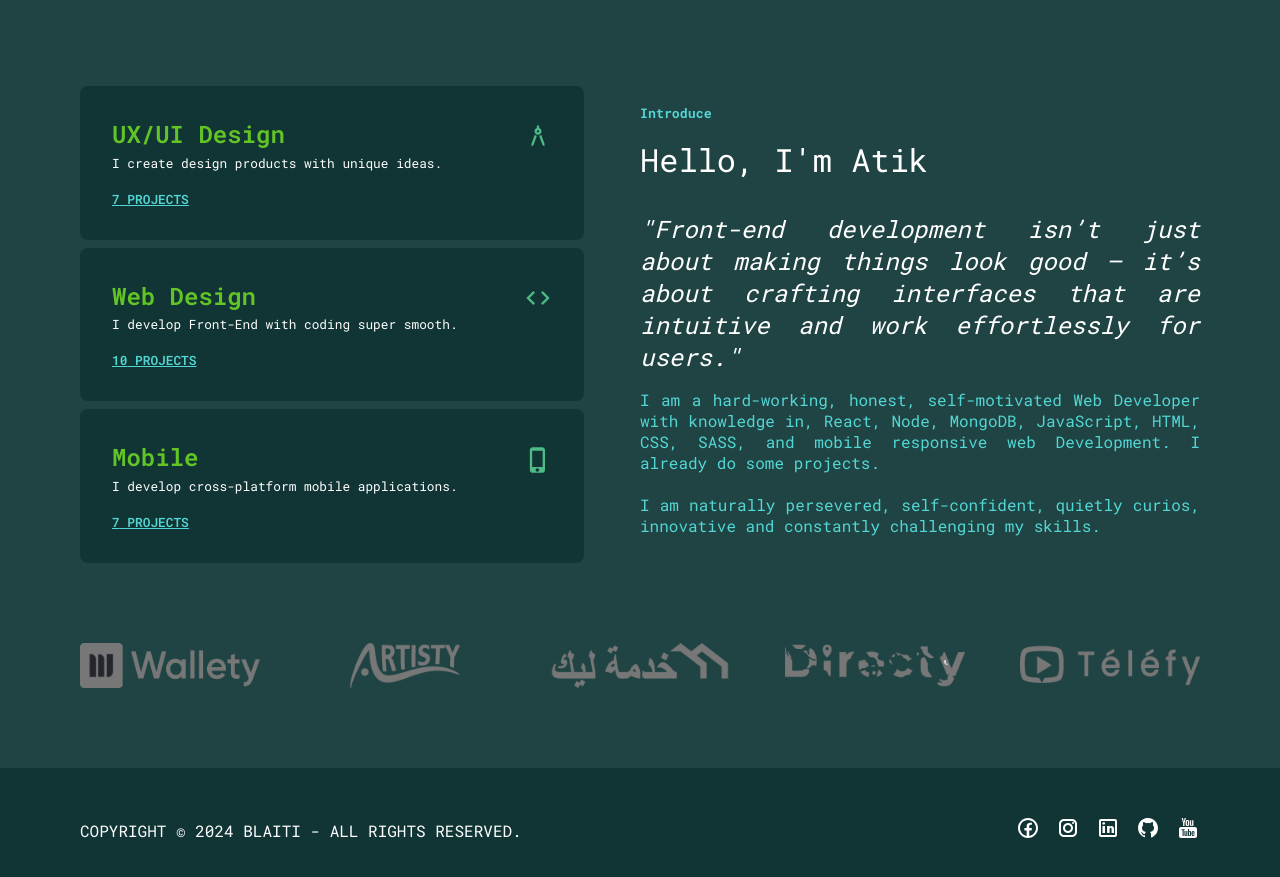
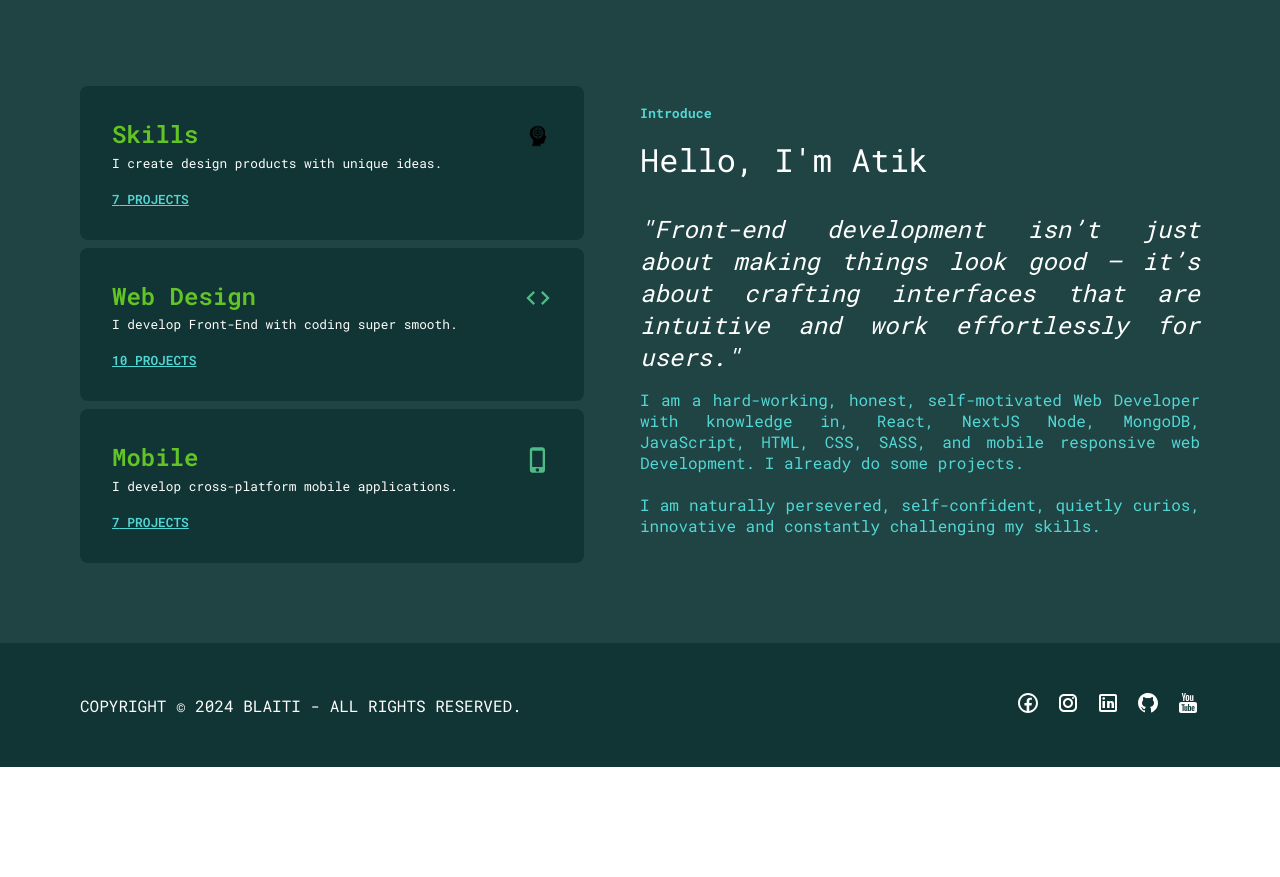
Before and after one commit to Atik2788/Port.F-24, a Next.js app: page / in a window 1280 px wide. Shown: the part 619-1496 px from the top of the page. After the commit the page ends 1386 px from the top, so only its background shows below. Built offline with nearby package versions, Linux system fonts and the light colour scheme.

Commit message:
change about section

```diff
--- a/components/About.tsx
+++ b/components/About.tsx
@@ -7,8 +7,8 @@ export default function About() {
             <div className="flex">
                 <div className="flex-full">
                     <AboutCard
-                        title="UX/UI Design"
-                        icon="/icons/design.svg"
+                        title="Skills"
+                        icon="/icons/skills.PNG"
                         description="I create design  products with unique ideas."
                         projects={7} />
                     <AboutCard
@@ -27,18 +27,18 @@ export default function About() {
                     <h5 className="gray">Introduce</h5>
                     <h1 className="white">Hello, I&#39;m Atik</h1>
                     <h3 className="white">"Front-end development isn’t just about making things look good – it’s about crafting interfaces that are intuitive and work effortlessly for users."</h3>
-                    <p className="gray">I am a hard-working, honest, self-motivated Web Developer with knowledge in, React, Node, MongoDB, JavaScript, HTML, CSS, SASS, and mobile responsive web Development. I already do some projects.<br/><br/>
+                    <p className="gray">I am a hard-working, honest, self-motivated Web Developer with knowledge in, React, NextJS Node, MongoDB, JavaScript, HTML, CSS, SASS, and mobile responsive web Development. I already do some projects.<br/><br/>
                     I am naturally persevered, self-confident, quietly curios, innovative and constantly challenging my skills.</p>
                 </div>
             </div>
 
-            <div className="flex partners justify-space">
+            {/* <div className="flex partners justify-space">
                 <Image src="/images/partners/wallety.png" height={45} width={180} alt="wallety" />
                 <Image src="/images/partners/artisty.png" height={45} width={180} alt="artisty" />
                 <Image src="/images/partners/khedma-lik.png" height={45} width={180} alt="khedma-lik" />
                 <Image src="/images/partners/directy.png" height={45} width={180} alt="directy" />
                 <Image src="/images/partners/telefy.png" height={45} width={180} alt="telefy" />
-            </div>
+            </div> */}
         </section>
     )
 }
```
Also changed, not shown: public/icons/skills.png (added).
